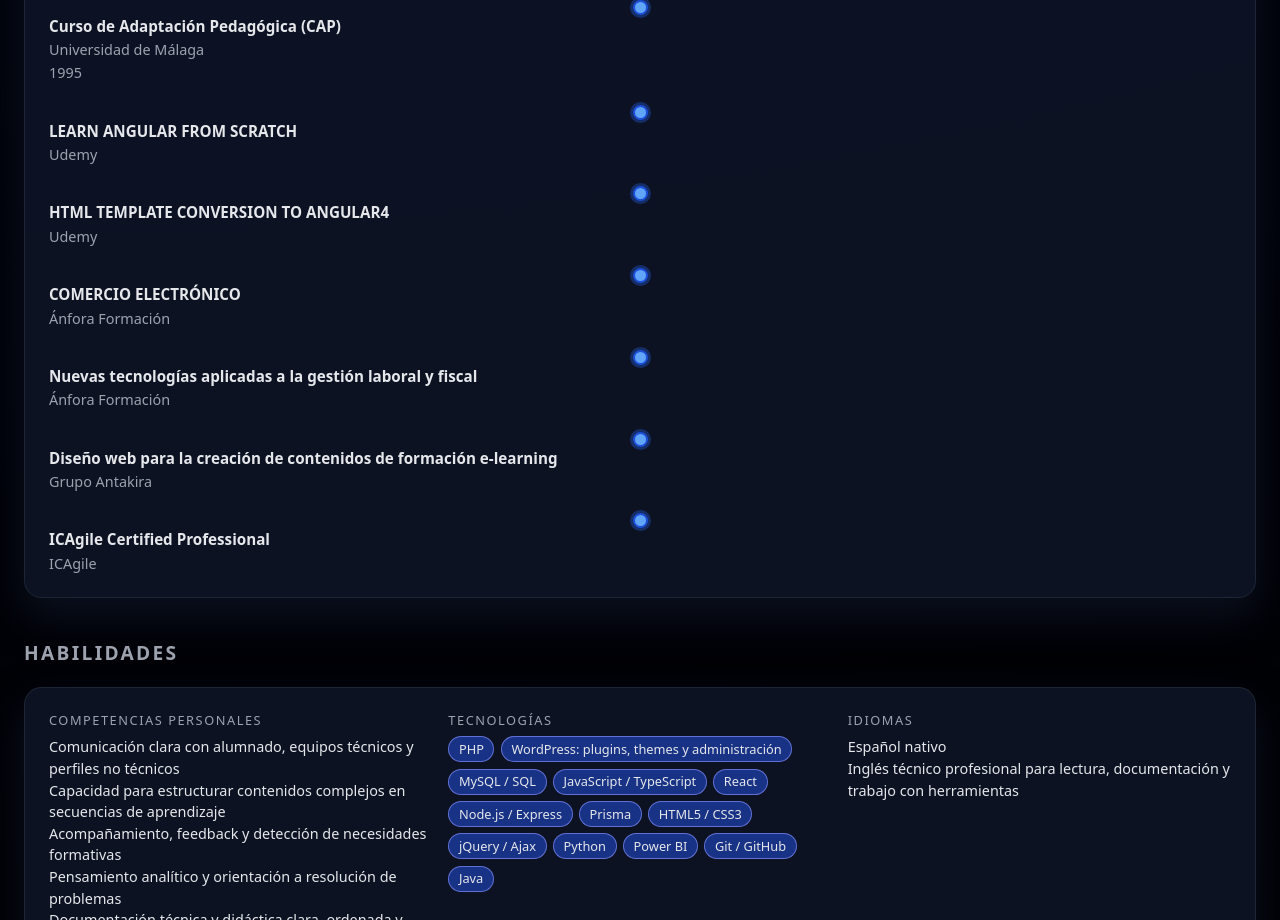
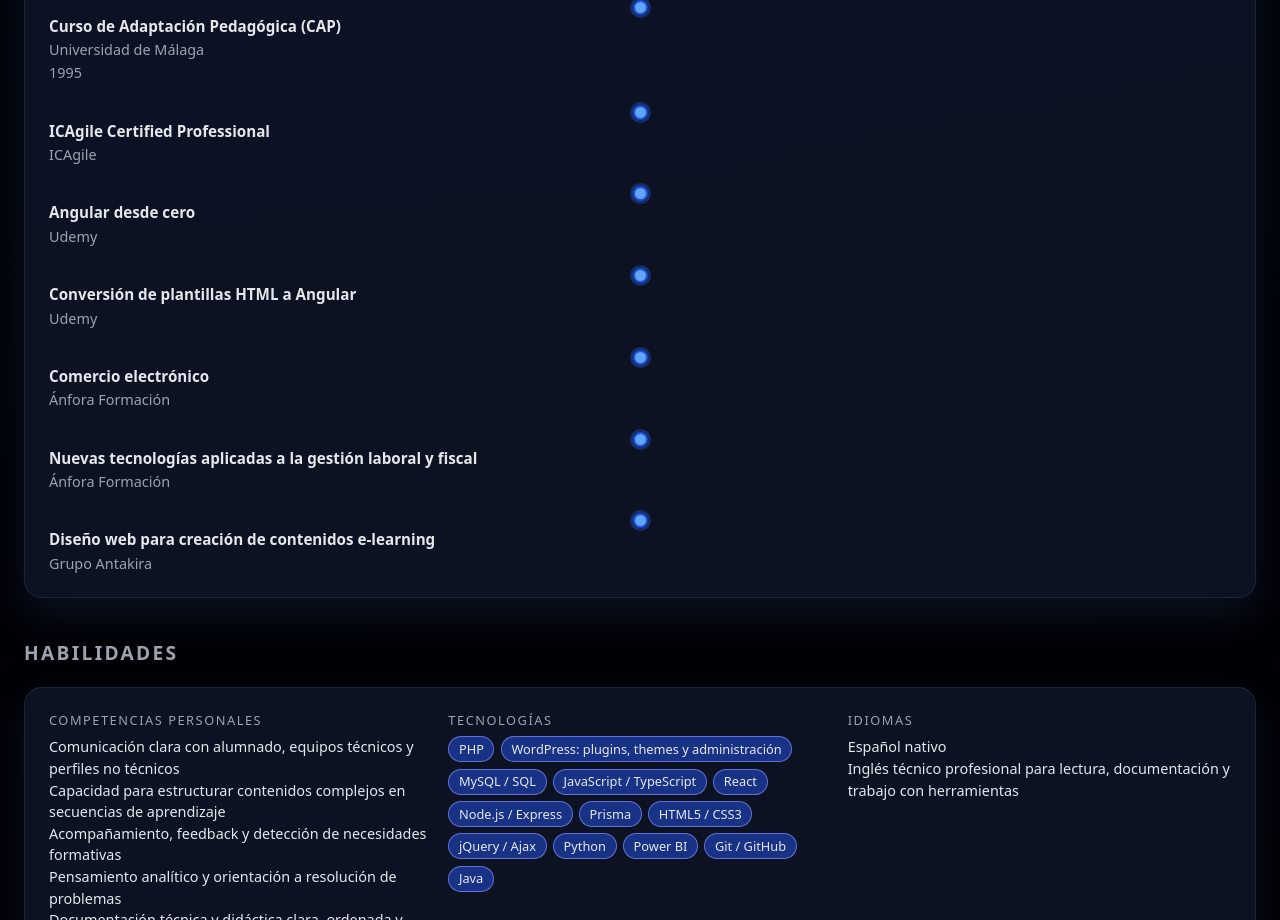
Before and after one commit to fpalacioschaves/cv-react, a React (Vite) app: page / in a window 1280 px wide. Shown: the part 4300-5220 px from the top of the page. Built offline with nearby package versions, Linux system fonts and the light colour scheme; no server answers.

Commit message:
Normalize education content

```diff
--- a/src/data/education.js
+++ b/src/data/education.js
@@ -1,4 +1,3 @@
-// src/data/education.js
 export const education = [
   {
     title: {
@@ -9,7 +8,6 @@ export const education = [
       es: 'Universidad de Málaga',
       en: 'University of Málaga',
     },
-    extra: '',
   },
   {
     title: {
@@ -24,21 +22,28 @@ export const education = [
   },
   {
     title: {
-      es: 'LEARN ANGULAR FROM SCRATCH',
-      en: 'LEARN ANGULAR FROM SCRATCH',
+      es: 'ICAgile Certified Professional',
+      en: 'ICAgile Certified Professional',
+    },
+    center: { es: 'ICAgile', en: 'ICAgile' },
+  },
+  {
+    title: {
+      es: 'Angular desde cero',
+      en: 'Angular from scratch',
     },
     center: { es: 'Udemy', en: 'Udemy' },
   },
   {
     title: {
-      es: 'HTML TEMPLATE CONVERSION TO ANGULAR4',
-      en: 'HTML TEMPLATE CONVERSION TO ANGULAR4',
+      es: 'Conversión de plantillas HTML a Angular',
+      en: 'HTML template conversion to Angular',
     },
     center: { es: 'Udemy', en: 'Udemy' },
   },
   {
     title: {
-      es: 'COMERCIO ELECTRÓNICO',
+      es: 'Comercio electrónico',
       en: 'E-commerce',
     },
     center: { es: 'Ánfora Formación', en: 'Ánfora Formación' },
@@ -52,16 +57,9 @@ export const education = [
   },
   {
     title: {
-      es: 'Diseño web para la creación de contenidos de formación e-learning',
+      es: 'Diseño web para creación de contenidos e-learning',
       en: 'Web design for creating e-learning content',
     },
     center: { es: 'Grupo Antakira', en: 'Grupo Antakira' },
   },
-  {
-    title: {
-      es: 'ICAgile Certified Professional',
-      en: 'ICAgile Certified Professional',
-    },
-    center: { es: 'ICAgile', en: 'ICAgile' },
-  },
 ]
```
